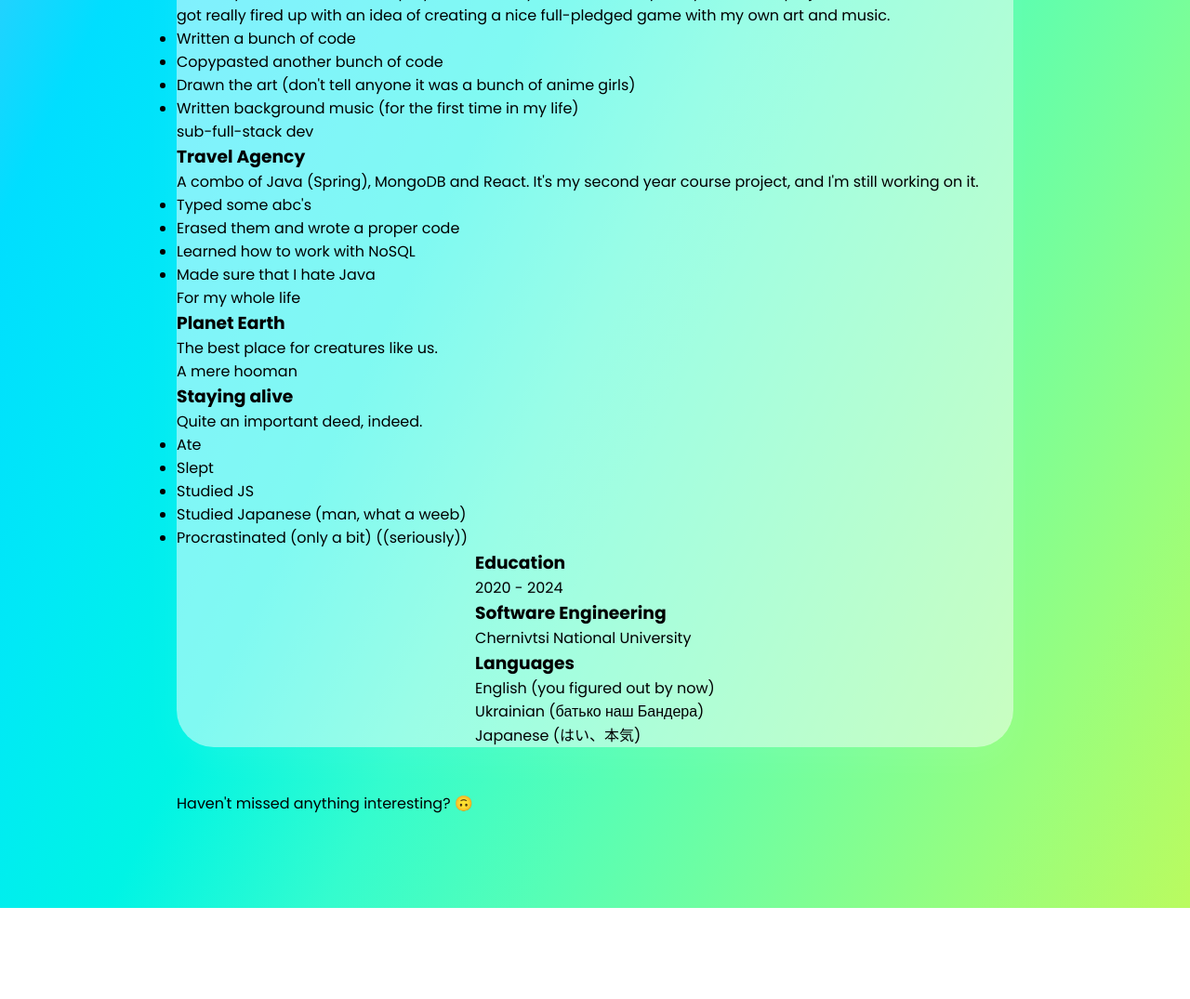
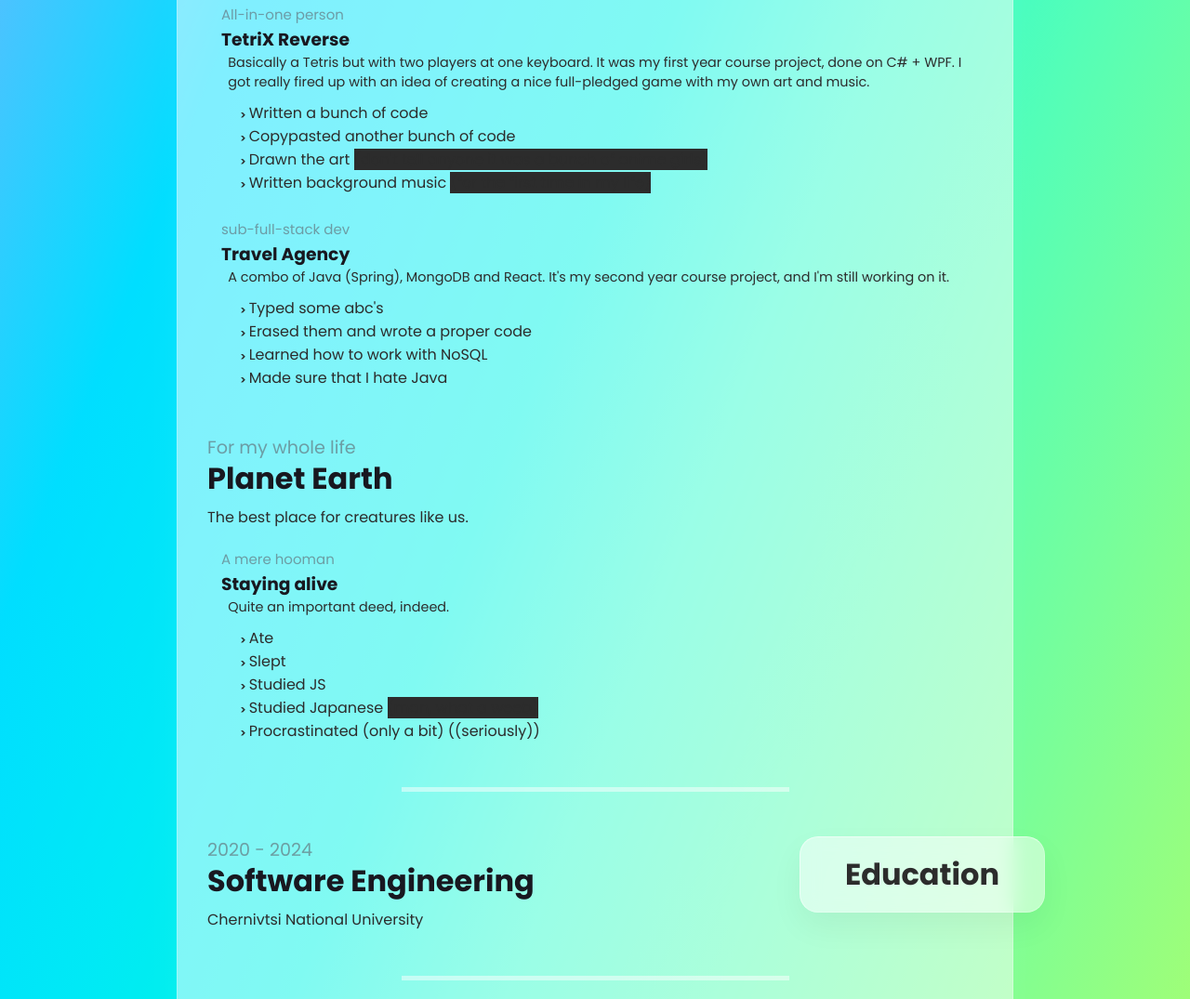
Before and after one commit to nemuzora-nozomu/homepage, a plain HTML site: page index.html in a window 1280 px wide. Shown: the part 1725-2800 px from the top of the page at 93% size. Before the commit the page ends 2702 px from the top, so only its background shows below. Drawn offline with Linux system fonts and the light colour scheme.

Commit message:
Added experiences and additional info styles

```diff
--- a/styles-easter.css
+++ b/styles-easter.css
@@ -14,12 +14,11 @@ body {
 
   --primary-text-color: #181820;
   --secondary-text-color: #2c2c2c;
-  --durability-text-color: #6a737d9c;
+  --durability-text-color: #5f656d9c;
   --icon-color: #000000;
   --darkmode-icon-color: #181820;
   --border-color: #346be245;
   --text-decoration-color: #cc15cc;
-  --warning-color: rgb(185, 24, 24);
   --background-color: #fff;
 }
 
@@ -41,6 +40,7 @@ body {
   box-shadow: 0 15px 35px rgba(255, 255, 255, 0.05);
   min-height: 8em;
   margin-bottom: 3em;
+  border: 1px solid rgba(255, 255, 255, 0.25);
 }
 
 .contact-info__head-block {
@@ -55,6 +55,9 @@ body {
   align-items: center;
   background-color: rgba(255, 255, 255, 0.5);
   box-shadow: 0 15px 35px rgba(0, 0, 0, 0.05);
+  border: 1px solid rgba(255, 255, 255, 0.25);
+  border-top: 1px solid rgba(255, 255, 255, 0.5);
+  border-left: 1px solid rgba(255, 255, 255, 0.5);
   border-radius: 20px;
   backdrop-filter: blur(10px);
 }
@@ -151,10 +154,6 @@ body {
   .contact-info__block:not(:last-child) {
     margin-bottom: 20px;
   }
-
-  .experiences {
-    margin-right: 0;
-  }
 }
 
 .contact-info__item::after {
@@ -213,6 +212,9 @@ body {
   box-shadow: 0 15px 35px rgba(0, 0, 0, 0.05);
   border-radius: 20px;
   backdrop-filter: blur(10px);
+  border: 1px solid rgba(255, 255, 255, 0.25);
+  border-top: 1px solid rgba(255, 255, 255, 0.5);
+  border-left: 1px solid rgba(255, 255, 255, 0.5);
 }
 
 .intro__icon {
@@ -236,11 +238,15 @@ body {
   left: 50%;
   transform: translateX(-50%);
   padding: .5em 2em;
-  background-color: rgba(255, 255, 255, 0.5);
-  box-shadow: 0 15px 35px rgba(0, 0, 0, 0.05);
+
   border-radius: 20px;
   backdrop-filter: blur(10px);
   font-size: 2rem;
+  background-color: rgba(255, 255, 255, 0.5);
+  box-shadow: 0 15px 35px rgba(0, 0, 0, 0.05);
+  border: 1px solid rgba(255, 255, 255, 0.25);
+  border-top: 1px solid rgba(255, 255, 255, 0.5);
+  border-left: 1px solid rgba(255, 255, 255, 0.5);
 }
 
 .skills__text {
@@ -249,3 +255,202 @@ body {
   font-size: 1.3rem;
   padding: 3em 3em 2em 4em;
 }
+
+.main-info {
+  flex-direction: column;
+}
+
+.main-info {
+  padding: 2em;
+}
+
+.experiences__header {
+  color: var(--secondary-text-color);
+
+  position: absolute;
+  top: 35px;
+  right: -35px;
+
+  padding: .5em 1.5em;
+  border-radius: 20px;
+  backdrop-filter: blur(10px);
+  font-size: 2rem;
+  background-color: rgba(255, 255, 255, 0.5);
+  box-shadow: 0 15px 35px rgba(0, 0, 0, 0.05);
+  border: 1px solid rgba(255, 255, 255, 0.25);
+  border-top: 1px solid rgba(255, 255, 255, 0.5);
+  border-left: 1px solid rgba(255, 255, 255, 0.5);
+}
+
+.experiences__company {
+  margin-bottom: 3em;
+}
+
+.experiences__company-header-durability {
+  color: var(--durability-text-color);
+  margin-bottom: 10px;
+  font-size: 1.2rem;
+
+}
+
+.experiences__company-header-name {
+  color: var(--primary-text-color);
+  font-size: 2em;
+  width: 60%;
+  line-height: 1.2;
+  margin-bottom: .3em;
+
+}
+
+.experiences__company-header-description {
+  color: var(--secondary-text-color);
+  margin-bottom: 20px;
+  max-width: 50%;
+}
+
+.experiences__company-project {
+  margin-left: 15px;
+  margin-bottom: 25px;
+}
+
+.experiences__company-project-role {
+  color: var(--durability-text-color);
+  margin-bottom: 10px;
+  font-size: 15px;
+}
+
+.experiences__company-project-name {
+  color: var(--primary-text-color);
+
+}
+
+.experiences__company-project-description {
+  color: var(--secondary-text-color);
+  font-size: 0.9rem;
+  padding-left: 0.5em;
+  margin-bottom: 10px;
+}
+
+.experiences__company-project-responsibilities {
+  color: var(--secondary-text-color);
+  padding-left: 20px;
+}
+
+.experiences__company-project-responsibilities li {
+  list-style-type: none;
+}
+
+.experiences__company-project-responsibilities li:before {
+  content: "> ";
+  font-size: 0.75rem;
+  font-weight: 600;
+  vertical-align: text-bottom;
+}
+
+.spoiler-text {
+  background-color: var(--secondary-text-color);
+  transition: all 0.3s;
+}
+
+li:hover .spoiler-text,
+p:hover .spoiler-text {
+  background-color: transparent;
+}
+
+.additional-info__education::before,
+.additional-info__education::after {
+  content: "";
+  display: block;
+  margin: 0 auto;
+  width: 50%;
+  height: 5px;
+  background-color: rgba(255, 255, 255, 0.5);
+}
+
+.additional-info__education::before {
+  margin-bottom: 3em;
+}
+
+.additional-info__education::after {
+  margin-top: 3em;
+}
+
+.additional-info__education {
+  margin-bottom: 3em;
+}
+
+.additional-info__education-header {
+  color: var(--secondary-text-color);
+
+  font-size: 1.5rem;
+  margin-bottom: 20px;
+
+  position: absolute;
+  right: -35px;
+
+  padding: .5em 1.5em;
+  border-radius: 20px;
+  backdrop-filter: blur(10px);
+  font-size: 2rem;
+  background-color: rgba(255, 255, 255, 0.5);
+  box-shadow: 0 15px 35px rgba(0, 0, 0, 0.05);
+  border: 1px solid rgba(255, 255, 255, 0.25);
+  border-top: 1px solid rgba(255, 255, 255, 0.5);
+  border-left: 1px solid rgba(255, 255, 255, 0.5);
+}
+
+.additional-info__education-university-durability {
+  color: var(--durability-text-color);
+  margin-bottom: 10px;
+  font-size: 1.2rem;
+}
+
+.additional-info__education-university-speciality {
+  color: var(--primary-text-color);
+  font-size: 2em;
+  width: 60%;
+  line-height: 1.2;
+  margin-bottom: .3em;
+}
+
+.additional-info__education-university-name {
+  color: var(--secondary-text-color);
+}
+
+.additional-info__languages {
+  display: flex;
+  margin-left: auto;
+  width: 50%;
+  flex-direction: column;
+  /* align-items: center; */
+  gap: .8em;
+  font-size: 1.2rem;
+}
+
+.additional-info__languages-header {
+  color: var(--secondary-text-color);
+
+  position: absolute;
+  left: -35px;
+
+  padding: .5em 1.5em;
+  border-radius: 20px;
+  backdrop-filter: blur(10px);
+  font-size: 2rem;
+  background-color: rgba(255, 255, 255, 0.5);
+  box-shadow: 0 15px 35px rgba(0, 0, 0, 0.05);
+  border: 1px solid rgba(255, 255, 255, 0.25);
+  border-top: 1px solid rgba(255, 255, 255, 0.5);
+  border-left: 1px solid rgba(255, 255, 255, 0.5);
+}
+
+.additional-info__languages-item {
+  text-align: right;
+  color: var(--secondary-text-color);
+}
+
+footer {
+  color: var(--secondary-text-color);
+  text-align: center;
+  font-size: 0.8rem;
+}
--- a/styles.css
+++ b/styles.css
@@ -91,10 +91,6 @@ body.dark .resume {
 
   .contact-info__block:not(:last-child) {
     margin-bottom: 20px;
-  }
-
-  .experiences {
-    margin-right: 0;
   }
 }
 
```
Lines whose indentation alone changed are shown as unchanged.
